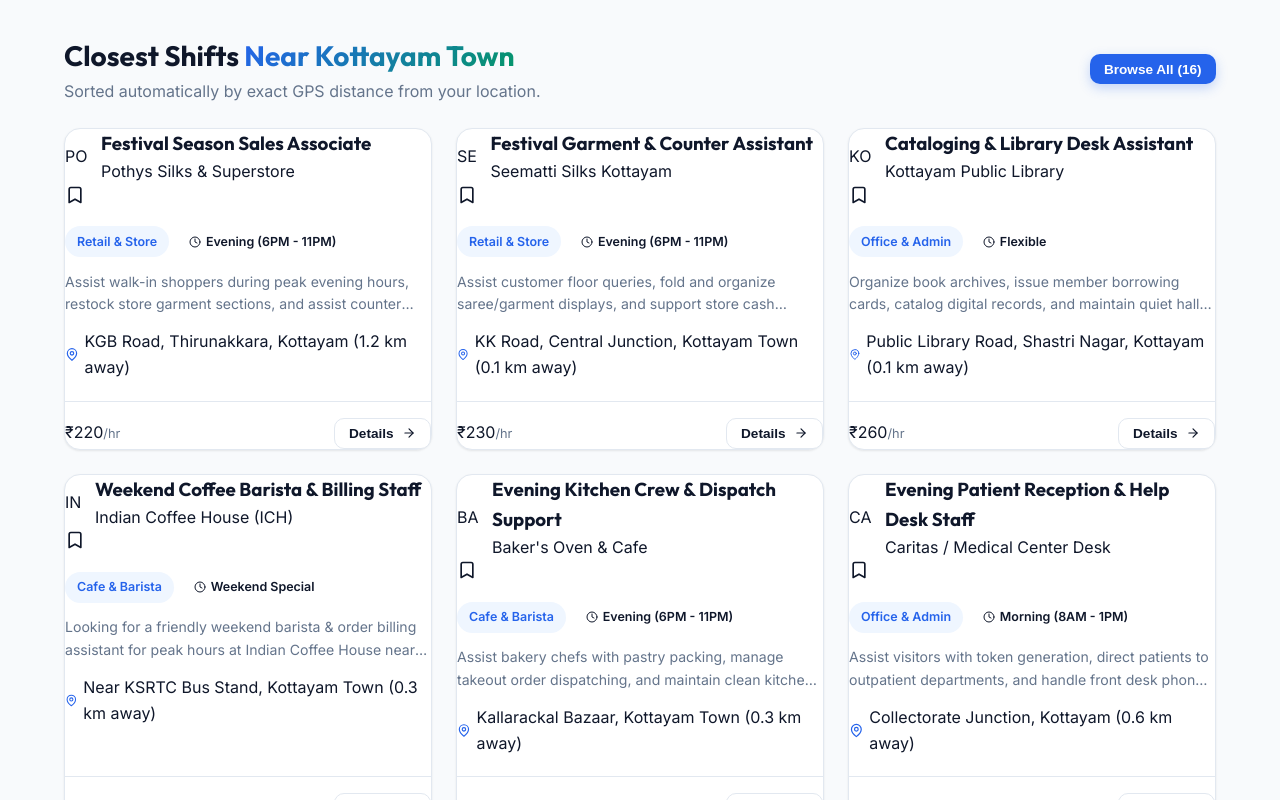
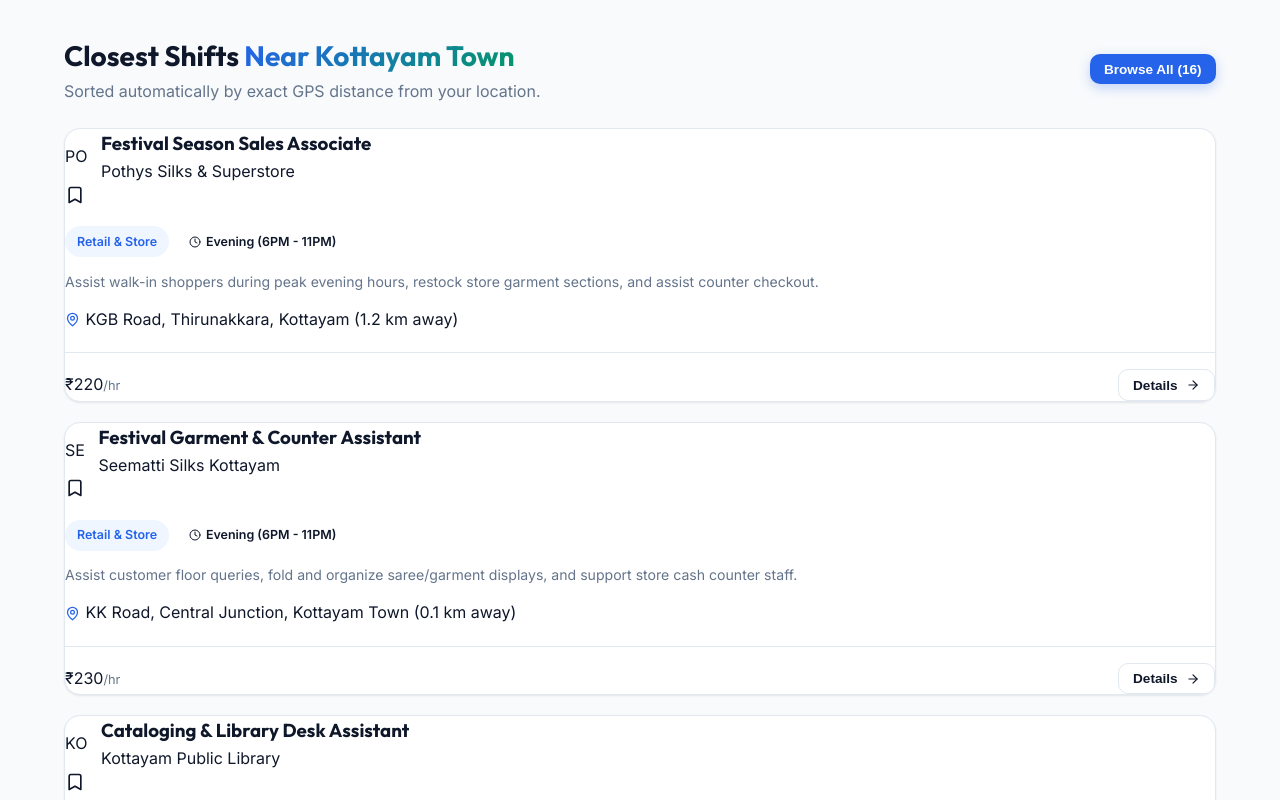
Before and after one commit to SherinRajeev/JobNest, a React (Vite) app in the folder frontend/: page / in a window 1280 px wide. Shown: the part 1640-2440 px from the top of the page. Built offline with nearby package versions, Linux system fonts and the light colour scheme; no server answers.

Commit message:
Restore 1 job card per row stacked list layout for spacious and clean job feed

```diff
--- a/frontend/src/pages/Jobs.jsx
+++ b/frontend/src/pages/Jobs.jsx
@@ -28,7 +28,7 @@
             className={`btn btn-sm ${viewMode === 'grid' ? 'btn-primary' : 'btn-secondary'}`}
             style={{ border: 'none' }}
           >
-            <LayoutGrid size={15} /> Grid
+            <LayoutGrid size={15} /> Feed List
           </button>
           <button
             onClick={() => setViewMode('map')}
@@ -90,7 +90,8 @@
           ) : viewMode === 'map' ? (
             <MapView jobs={jobs} onSelectJob={j => setSelectedJob(j)} />
           ) : (
-            <div style={{ display: 'grid', gridTemplateColumns: 'repeat(auto-fill, minmax(300px, 1fr))', gap: '1.5rem' }}>
+            /* 1 Job Card per Row Stacked Layout */
+            <div style={{ display: 'flex', flexDirection: 'column', gap: '1.25rem' }}>
               {jobs.map(job => (
                 <JobCard key={job._id} job={job} onViewDetails={j => setSelectedJob(j)} />
               ))}
--- a/frontend/src/styles/index.css
+++ b/frontend/src/styles/index.css
@@ -213,11 +213,11 @@
   background: var(--border-subtle);
 }
 
-/* Jobs Grid Layout */
+/* Single Job Card per Row Stacked Layout */
 .jobs-grid {
-  display: grid;
-  grid-template-columns: repeat(auto-fill, minmax(320px, 1fr));
-  gap: 1.5rem;
+  display: flex;
+  flex-direction: column;
+  gap: 1.25rem;
 }
 
 /* Form Components */
```
